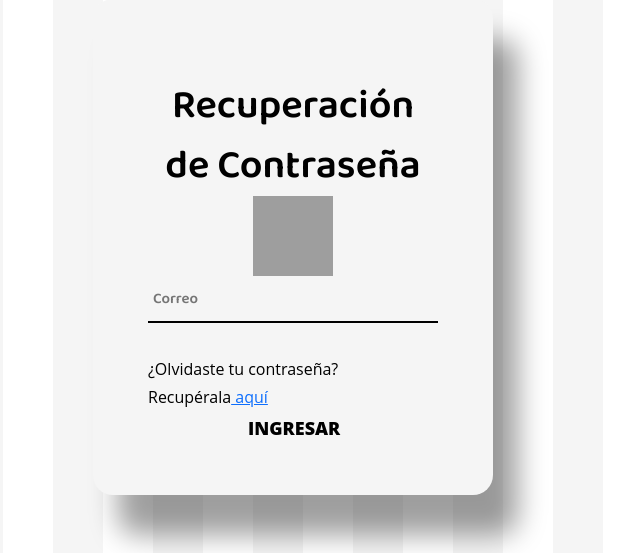
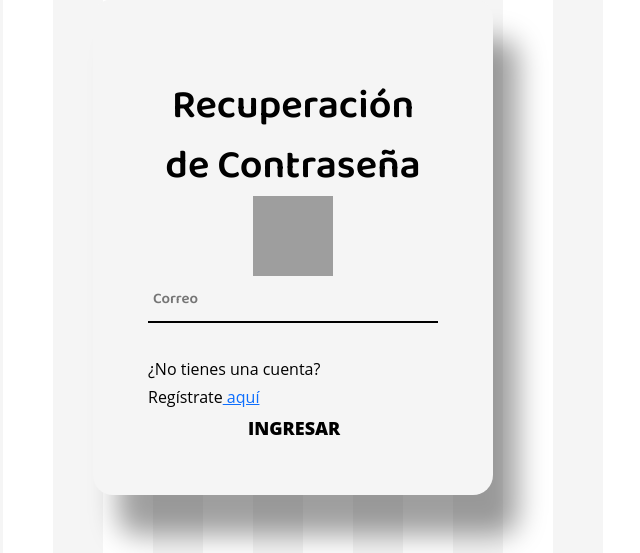
Before and after one commit to chavez823/Proyecto-_Catedra_LIS_2023, a PHP site: the page made by views/Usuario/recuperacioncontraseña.php in a window 1280 px wide. Shown: the part 153-706 px from the top of the page, without its empty margins (347-987 px from the left). Run offline with PHP 8.4, Linux system fonts and the light colour scheme; the template is opened without the code that fills it, so the values that code supplies are empty; some libraries are stand-ins or nearby versions; grey boxes are pictures that could not be loaded.

Commit message:
recuperacion

```diff
--- a/views/Usuario/recuperacioncontraseña.php
+++ b/views/Usuario/recuperacioncontraseña.php
@@ -79,8 +79,9 @@
 					<input class="input100" type="text" name="email" placeholder="Correo" >
 					<span class="focus-efecto"></span>
 				</div>
-              <h6>¿Olvidaste tu contraseña?</h6>
-                <h6>Recupérala<a href="index.php?c=cliente" class="">  aquí</a>
+
+                <h6>¿No tienes una cuenta?</h6>
+                <h6>Regístrate<a href="index.php?c=cliente" class="">   aquí</a>
 	            </h6>
                 <button class="sesion">
                     Ingresar
```
